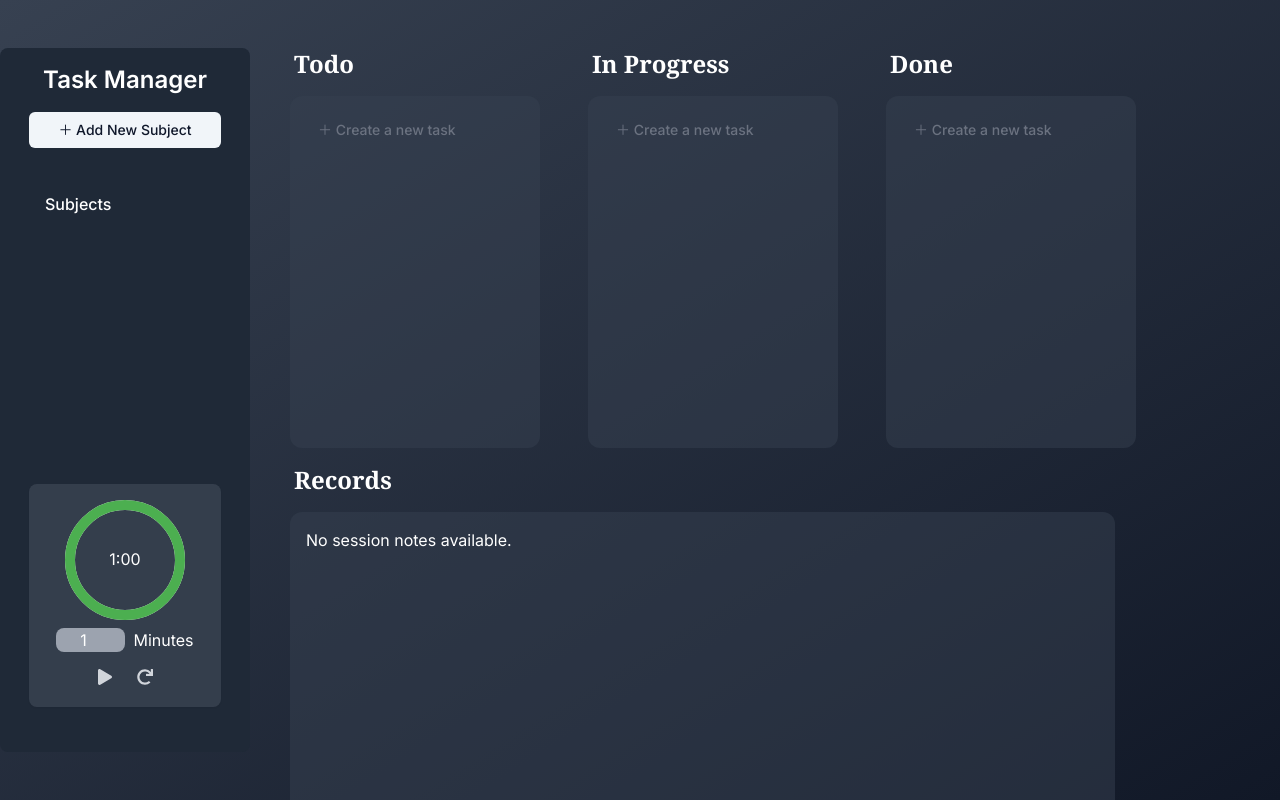
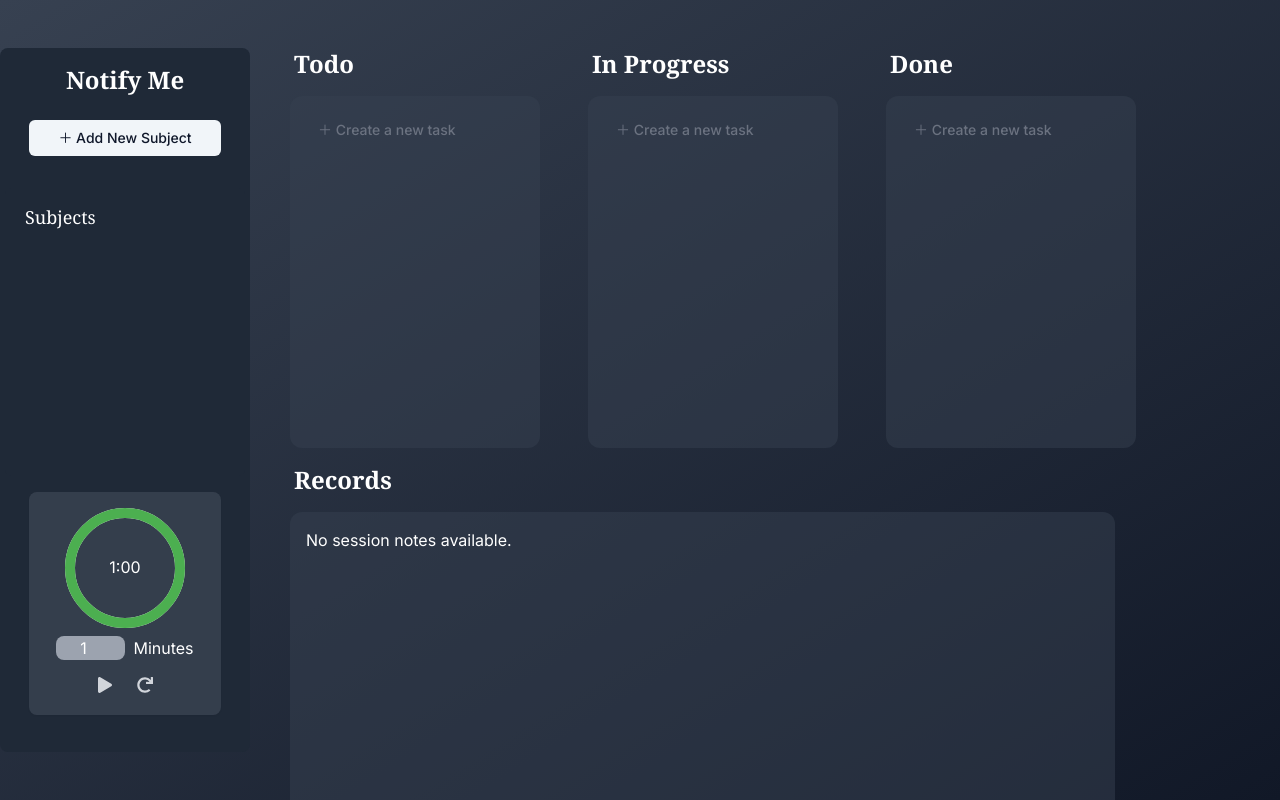
Before and after one commit to hanaisreal/notifyMe, a Next.js app: page / in a window 1280 px wide. Built offline with nearby package versions, Linux system fonts and the light colour scheme.

Commit message:
Style: updated

```diff
--- a/components/clock.tsx
+++ b/components/clock.tsx
@@ -1,4 +1,4 @@
-import { useTaskStore } from '@/lib/store';
+import { useTaskStore } from '@/lib/TaskStore';
 import React, { useState, useEffect } from 'react';
 import { FaPlay, FaStop, FaRedo } from 'react-icons/fa';
 import { Button } from '@/components/ui/button'
--- a/components/column.tsx
+++ b/components/column.tsx
@@ -1,6 +1,6 @@
 'use client';
 
-import { Status, useTaskStore } from '@/lib/store';
+import { Status, useTaskStore } from '@/lib/TaskStore';
 import Task from './task';
 import { useEffect, useMemo } from 'react';
 import NewTask from './new-task';
--- a/components/listpanel.tsx
+++ b/components/listpanel.tsx
@@ -1,6 +1,6 @@
 "use client"
 import React from 'react';
-import { useTaskStore, Subject, SessionNote } from '@/lib/store'; // Ensure all types are imported correctly
+import { useTaskStore, Subject, SessionNote } from '@/lib/TaskStore'; // Ensure all types are imported correctly
 
 const ListPanel: React.FC = () => {
     const { currentSubjectId, currentTaskId, subjects } = useTaskStore(state => ({
--- a/components/new-subject.tsx
+++ b/components/new-subject.tsx
@@ -13,7 +13,7 @@ import {
 import { Input } from '@/components/ui/input'
 import { Textarea } from './ui/textarea'
 
-import { useTaskStore } from '@/lib/store'
+import { useTaskStore } from '@/lib/TaskStore'
 
 export default function NewSubject() {
   const addSubject = useTaskStore(state => state.addSubject)
--- a/components/new-task.tsx
+++ b/components/new-task.tsx
@@ -13,7 +13,7 @@ import {
 import { Input } from '@/components/ui/input'
 import { Textarea } from './ui/textarea'
 
-import { Status, useTaskStore } from '@/lib/store'
+import { Status, useTaskStore } from '@/lib/TaskStore'
 
 //props include title
 interface Props {
--- a/components/scrollArea.tsx
+++ b/components/scrollArea.tsx
@@ -2,7 +2,8 @@ import * as React from "react"
 
 import { ScrollArea } from "@/components/ui/scroll-area"
 import { Separator } from "@/components/ui/separator"
-import { Subject } from "@/lib/store";
+import { Subject, useTaskStore } from "@/lib/TaskStore"; // Adjust the path as necessary
+
 
 // Update Props type to include `subjects`
 type Props = {
@@ -10,21 +11,29 @@ type Props = {
     selectSubject: (id: string) => void; // Assuming you also pass selectSubject as a prop
   };
   export function ScrollAreaDemo({ subjects, selectSubject }: Props) {
+    const removeSubject = useTaskStore((state) => state.removeSubject);
+
     return (
-      <ScrollArea className="h-72 w-48 rounded-md ">
-        <div className="p-4">
-          <h4 className="mb-4 text-m font-medium leading-none">Subjects</h4>
+      <ScrollArea className="h-72 w-60 rounded-md bg-gray-800 ">
+          <div className="p-5">
+              <h4 className="mb-4 text-lg font-medium leading-none font-serif text-white">Subjects</h4>
               {subjects.map((subject) => (
                   <React.Fragment key={subject.id}>
-              <div className="text-sm">
+                      <div className="flex items-center justify-between text-sm mb-2">
                           <button
-                  className="text-left text-white bg-gray-700 rounded px-4 py-2 hover:text-gray-400 cursor-pointer w-full"
+                            className="text-left text-white bg-gray-700 rounded-lg px-4 py-2 hover:bg-gray-600 cursor-pointer"
                             onClick={() => selectSubject(subject.id)}
                           >
                               {subject.name}
                           </button>
+                          <button
+                            className="bg-gray-500 hover:bg-gray-400 text-white rounded-lg p-2"
+                            onClick={() => removeSubject(subject.id)}
+                          >
+                              &times; {/* Multiplication sign as a delete icon, consider using an SVG or icon library */}
+                          </button>
                       </div>
-              <Separator className="my-2" />
+
                   </React.Fragment>
               ))}
           </div>
--- a/components/side-panel.tsx
+++ b/components/side-panel.tsx
@@ -1,5 +1,5 @@
 "use client"
-import { useTaskStore } from '@/lib/store';
+import { useTaskStore } from '@/lib/TaskStore';
 import NewSubject from "./new-subject";
 import NewTodoDialog from "./new-task";
 import CountdownClock from './clock';
@@ -12,8 +12,8 @@ export default function SidePanel() {
     return (
         <div className='flex flex-col h-full ' >
             <aside className='w-[250px] h-full bg-gray-800 p-4 rounded-lg flex flex-col '>
-            <h2 className='text-2xl font-semibold text-white self-center'>Task Manager</h2>
-            <div className="mt-4 self-center">
+            <h2 className='text-2xl font-semibold font-serif text-white self-center'>Notify Me</h2>
+            <div className="mt-6 self-center">
                 <NewSubject />
             </div>
             <div className="mt-4 self-center">
--- a/components/task.tsx
+++ b/components/task.tsx
@@ -1,4 +1,4 @@
-import { Status, useTaskStore } from '@/lib/store'
+import { Status, useTaskStore } from '@/lib/TaskStore'
 import { cn } from '@/lib/utils'
 
 export default function Task({
--- a/lib/store.ts
+++ b/lib/TaskStore.ts
@@ -37,6 +37,7 @@ export type State = {
 export type Actions = {
   addSubject: (name: string) => void;
   selectSubject: (id: string) => void;
+  removeSubject: (id: string) => void;
   addTask: (title: string, status: Status, description?: string) => void;
   dragTask: (taskId: string | null) => void;
   removeTask: (taskId: string) => void;
@@ -57,6 +58,15 @@ export const useTaskStore = create<State & Actions>()(
           subjects: [...state.subjects, { id: uuid(), name, tasks: [] }]
         })),
       selectSubject: id => set({ currentSubjectId: id }),
+      removeSubject: (id) =>
+        set(state => ({
+          // Filter out the subject with the given id
+          subjects: state.subjects.filter(subject => subject.id !== id),
+          // Reset currentSubjectId if it's the one being removed
+          currentSubjectId: state.currentSubjectId === id ? null : state.currentSubjectId,
+          // Optionally, also handle currentTaskId if needed
+          currentTaskId: state.currentSubjectId === id ? null : state.currentTaskId
+        })),
       addTask: (title, status, description = '') => {
         const { currentSubjectId, subjects } = get();
         if (!currentSubjectId) return;
```
Also changed, not shown: lib/NoteStore.ts (added), 1 other file (tests, documents, lock files or other folders). Lines whose indentation alone changed are shown as unchanged.
